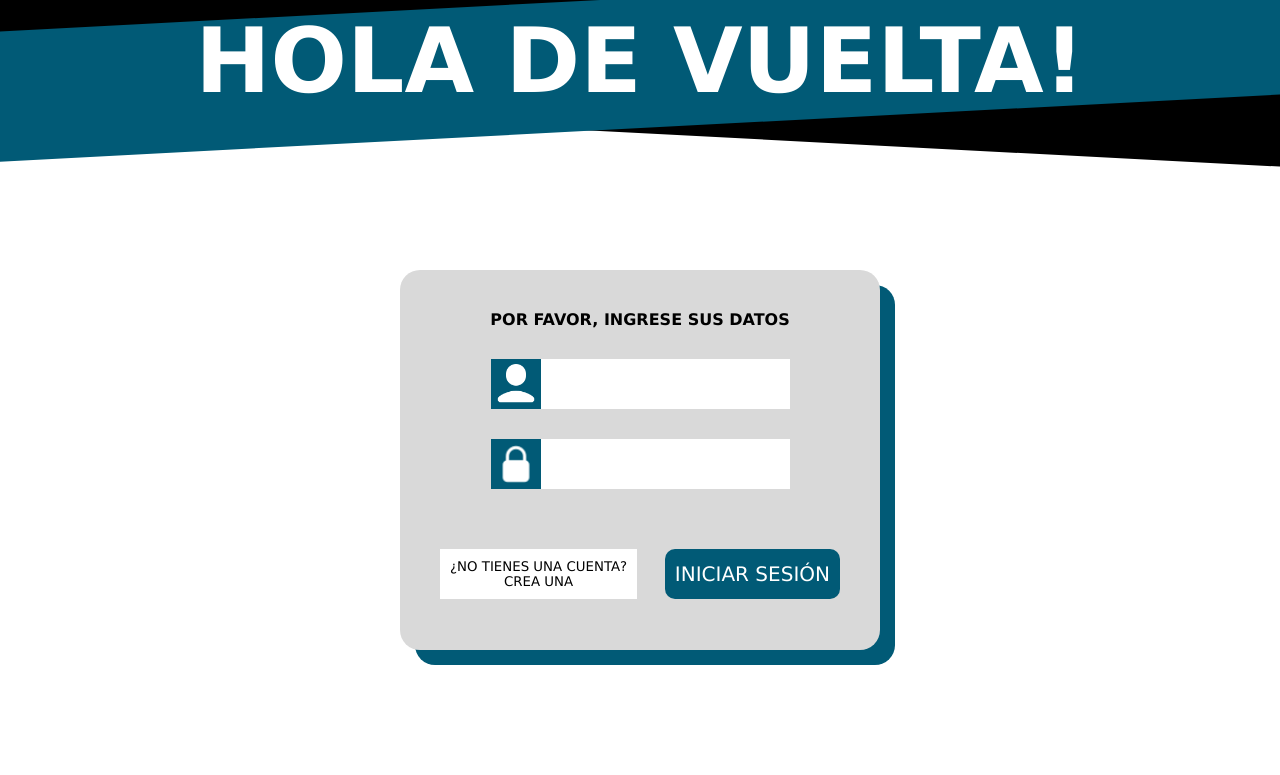
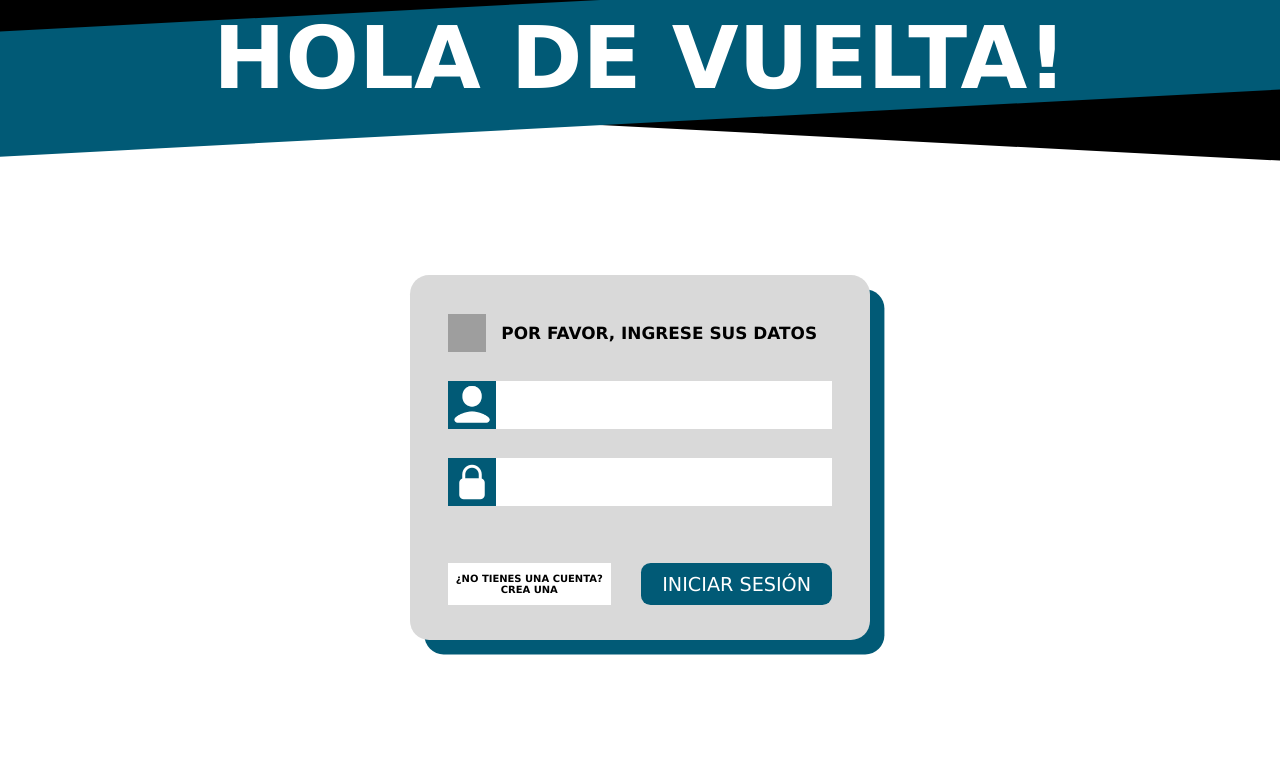
Before and after one commit to LucasDLabo/ProyectoFacultad, a PHP site: page /LoginPage.html in a window 1280 px wide; the page is wider, and only the part inside the window is pictured. Shown: the top 775 px of that part. Run offline with PHP 8.4, Linux system fonts and the light colour scheme; grey boxes are pictures that could not be loaded.

Commit message:
Se agregaron los respectivos links + Se agrego un botón para volver atras + Pequeña animación al botón Iniciar Sesión

```diff
--- a/LoginPage.html
+++ b/LoginPage.html
@@ -4,7 +4,7 @@
     <meta charset="UTF-8">
     <meta name="viewport" content="width=device-width, initial-scale=1.0">
     <link rel="stylesheet" href="css/style.css">
-    <title>Login</title>
+    <title>Hola! | Inicia sesión en AlbumPicker</title>
 </head>
 <body>
     <header>
@@ -12,24 +12,29 @@
             <div class="dibujo2"></div>
             <div class="dibujo1"></div>
             <h2>HOLA DE VUELTA!</h2>
-
         </nav>
     </header>
     <main>
         <div class="boxForm">
             <form action="" method="post" class="formulario">
-                <p>POR FAVOR, INGRESE SUS DATOS</p>
+                <div class="goback">
+                    <a href="HomePage.html" title="Volver"><img src="img/LoginPage/back.png" alt=""></a>
+                    <div class="texto">
+                        <p>POR FAVOR, INGRESE SUS DATOS</p>
+                    </div>
+                </div>
+
                 <div class="boxUser">
-                    <img src="img/LoginPage/iconUser.png" alt="">
+                    <img src="img/LoginPage/iconUser.png" alt="" title="Usuario">
                     <input type="text" >
                 </div>
                 <div class="boxUser">
-                    <img src="img/LoginPage/iconPassword.png" alt="">
+                    <img src="img/LoginPage/iconPassword.png" alt="" title="Contraseña">
                     <input type="password" name="" id="" >
                 </div>
                 <div class="formBotones">
-                    <button>¿NO TIENES UNA CUENTA? <br>CREA UNA</button>
-                    <input type="submit" value="INICIAR SESIÓN">
+                    <a href="RegisterPage.html">¿NO TIENES UNA CUENTA? CREA UNA</a>
+                    <input type="submit" value="INICIAR SESIÓN" style="cursor: pointer;">
                 </div>
     </main>
 </body>
--- a/css/style.css
+++ b/css/style.css
@@ -2,6 +2,9 @@
     padding: 0px;
     margin: 0px;
     font-family: Verdana, Geneva, Tahoma, sans-serif;
+}
+html{
+    font-size: 1.2vw;
 }
 body{
     overflow-x: hidden;
@@ -13,7 +16,6 @@ nav{
     color: white;
     justify-content: center;
     align-items: center;
-    z-index: 0;
 }
 .dibujo1{
     position: absolute;
@@ -42,10 +44,10 @@ nav{
     margin-top: 1.563rem;
 }
 .formulario{
+    display: flex;
+    flex-direction: column;
     width: 25rem;
     text-align: center;
-    display: flex;
-    flex-direction: column;
     background-color: #D9D9D9;
     gap: 1.875rem;
     padding: 2.5rem;
@@ -60,13 +62,35 @@ nav{
 .formulario input{
     height: 2.5rem;
     font-size: 1.25rem;
+    width: 100%;
+    text-indent: 0.5rem;
+}
+.goback{
+    display: flex;
+    text-align: center;
+    align-items: center;
+}
+.texto{
+    display: flex;
+    width: 100%;
+    justify-content: center;
+    align-items: center;
+    text-align: center;
+    font-size: 1.1rem;
+}
+
+
+.goback a,img{
+    height: 2.5rem;
+    width: 2.5rem;
 }
 .formBotones{
     display: flex;
     margin-top: 1.875rem;
     justify-content: space-between;
     align-items: center;
-    height: 3.125rem;
+    height: 3.3rem;
+    gap: 2rem;
 }
 .formBotones input{
     border: none;
@@ -76,13 +100,28 @@ nav{
     border-radius: 0.625rem;
     text-align: center;
     height: 100%;
+    text-indent: 0rem;
 }
-.formBotones button{
+.formBotones a{
+    color: black;
+    text-decoration: none;
+    display: flex;
+    align-items: center;
+    font-weight: bolder;
     border: none;
-    padding: 0.625rem;
     height: 100%;
+    width: 90%;
+    font-size: 0.65rem;
     background-color: white;
+    text-align: center;
 }
+
+
+.formBotones input:active{
+    transform: scale(0.95);
+}
+
+
 .boxUser{
     display: flex;
     align-items: center;
```
